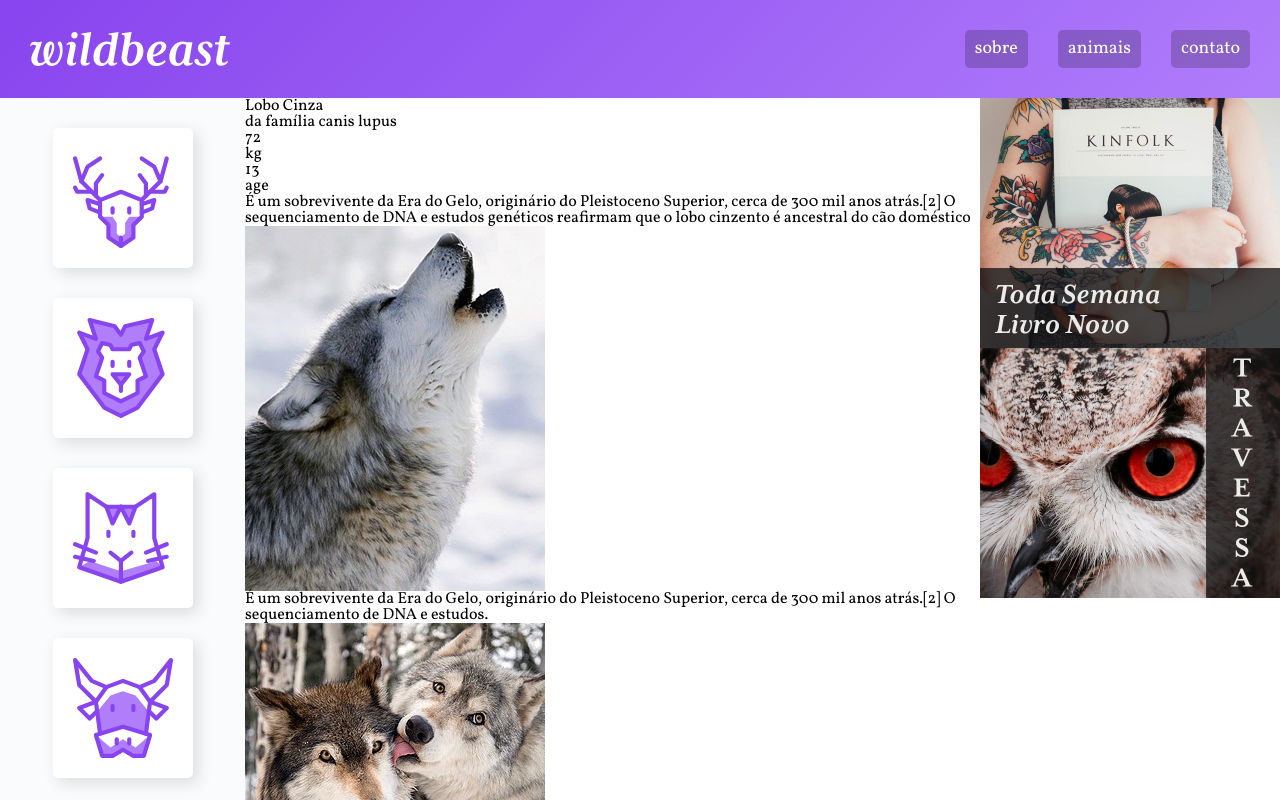
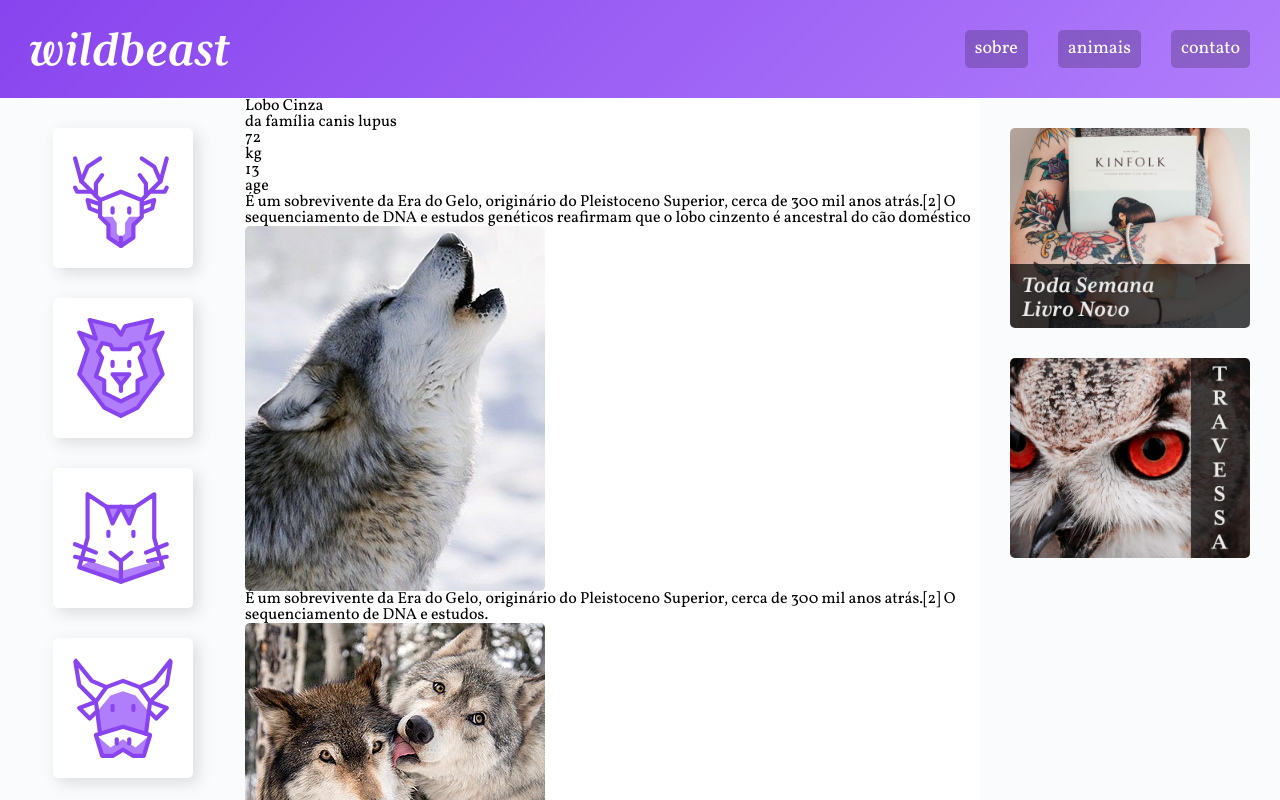
Before and after one commit to ViniciusGranado/grid-layout-origamid-course, a plain HTML site: page wildbeast/index.html in a window 1280 px wide. Shown: the top 800 px of the page. Drawn offline with Linux system fonts and the light colour scheme.

Commit message:
Added ads section CSS

```diff
--- a/wildbeast/css/style.css
+++ b/wildbeast/css/style.css
@@ -4,14 +4,15 @@
 
 /* RESET */
 a {
-  text-decoration: none;
   color: inherit;
   display: block;
+  text-decoration: none;
 }
 
 img {
+  border-radius: 5px;
+  display: block;
   max-width: 100%;
-  display: block;
 }
 
 /* STYLE */
@@ -74,3 +75,14 @@ body {
 .sidenav li a:hover {
   background-color: #B07DFB;
 }
+
+/* CONTENT */
+
+/* ADS */
+.ads {
+  align-content: start;
+  background-color: #FAFBFC;
+  display: grid;
+  gap: 30px;
+  padding: 30px;
+}
--- a/wildbeast/index.html
+++ b/wildbeast/index.html
@@ -40,6 +40,7 @@
       </ul>
     </nav>
 
+    <!-- CONTENT -->
     <main class='content'>
       <div class='title'>
         <h1>Lobo Cinza</h1>
@@ -92,12 +93,13 @@
       <img src='images/wolf3.jpg' alt='wolf3'>
     </main>
 
+    <!-- ADS -->
     <aside class='ads'>
-      <div class='anuncio-item'>
+      <div class='ads-item'>
         <img src='images/anuncio-1.jpg' alt='Anuncio 1'>
       </div>
 
-      <div class='anuncio-item'>
+      <div class='ads-item'>
         <img src='images/anuncio-2.jpg' alt='Anuncio 2'>
       </div>
     </aside>
```
